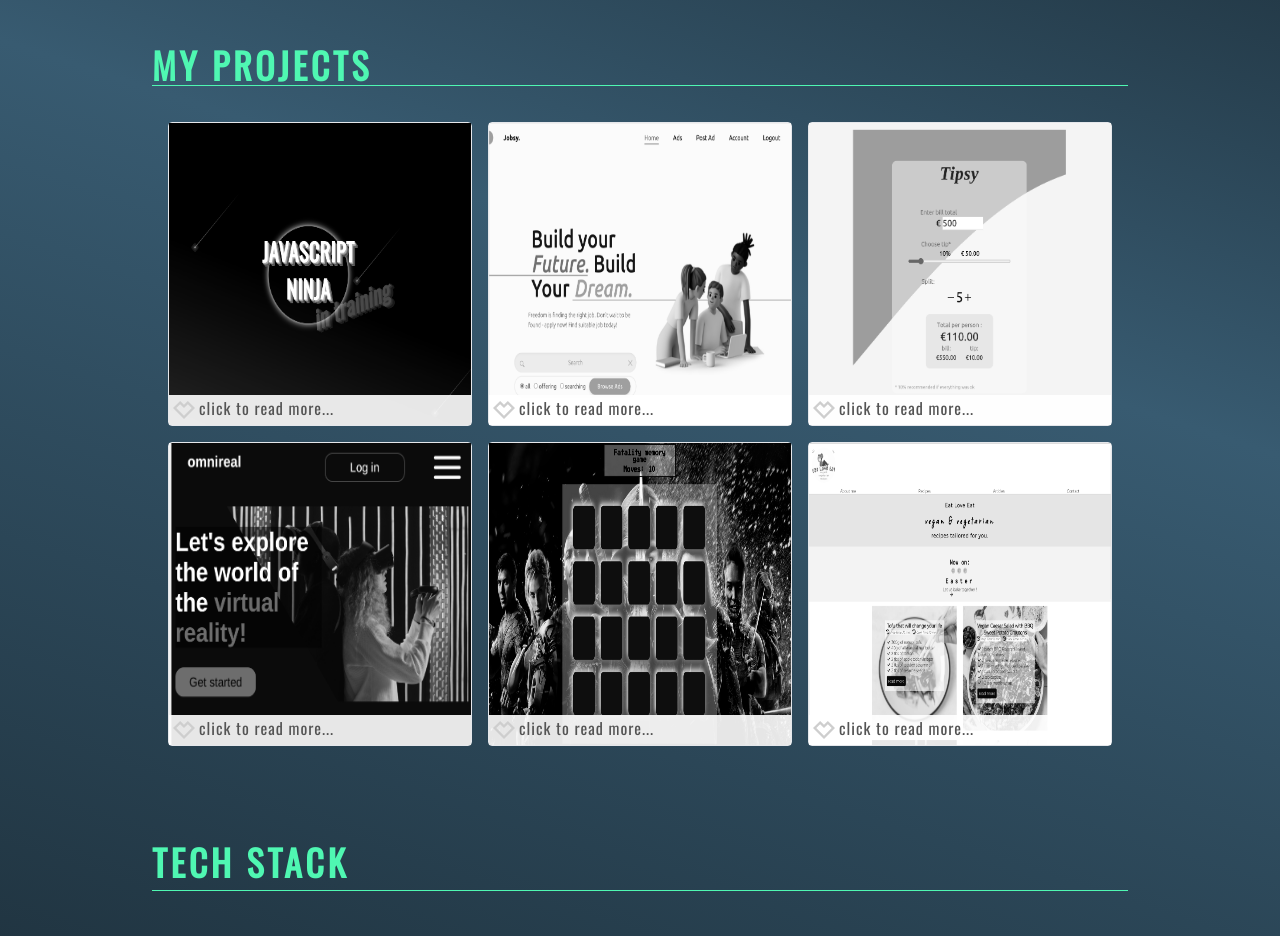
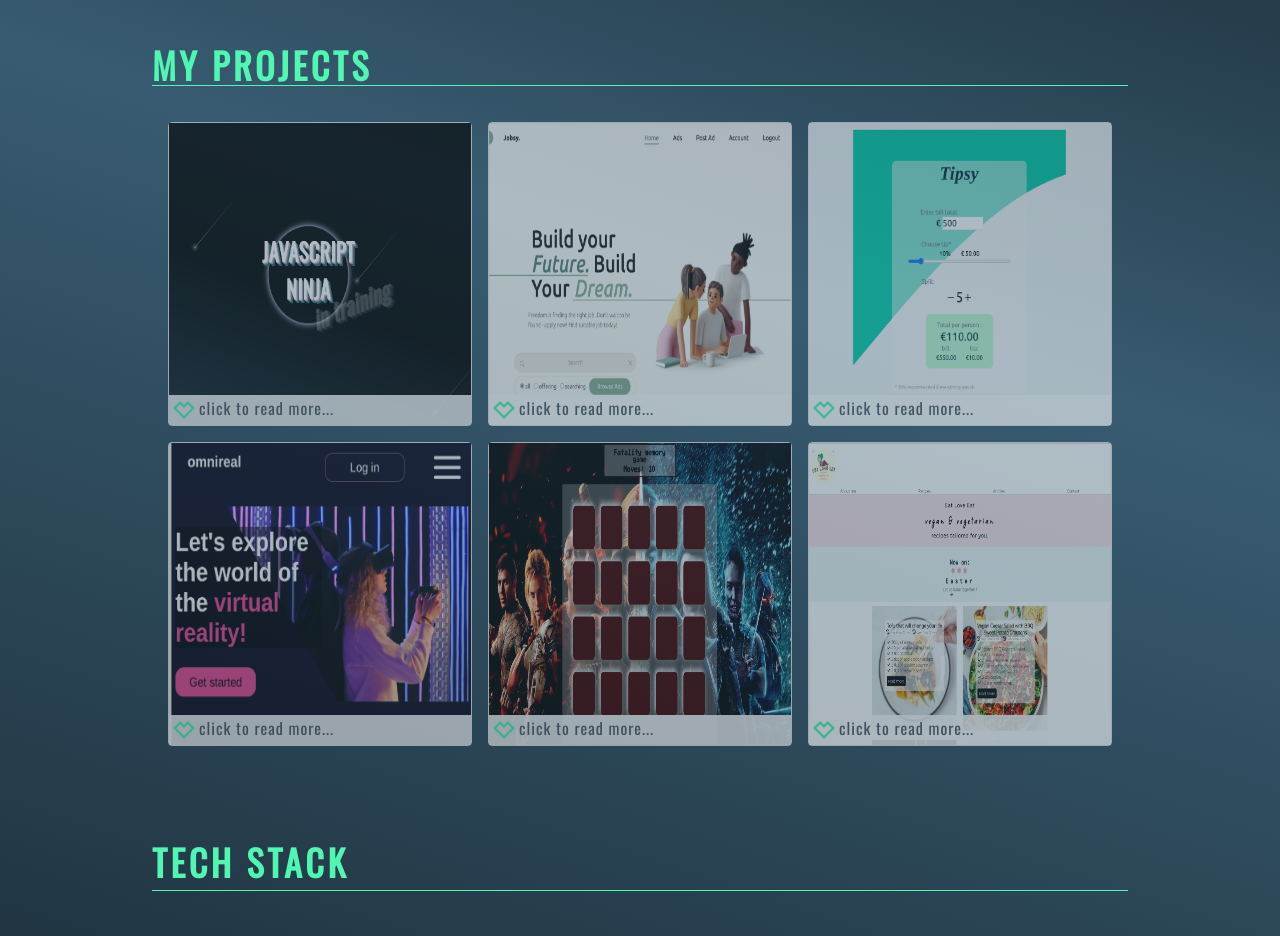
Before and after one commit to paulinahry/portfolio2023, a Next.js app: page / in a window 1280 px wide. Shown: the part 1700-2636 px from the top of the page. Built offline with nearby package versions, Linux system fonts and the light colour scheme.

Commit message:
grayscale out

```diff
--- a/src/components/ProjectCard.jsx
+++ b/src/components/ProjectCard.jsx
@@ -1,78 +1,61 @@
-import Link from 'next/link'
-import Image from 'next/image'
-import React, { useState } from 'react'
-import {SiSpreadshirt} from 'react-icons/si'
+import Link from 'next/link';
+import Image from 'next/image';
+import React, { useState } from 'react';
+import { SiSpreadshirt } from 'react-icons/si';
 
-function ProjectCard ({ title, stack, imgSrc, vercel, github }) {
+function ProjectCard({ title, stack, imgSrc, vercel, github }) {
+  const [showDetails, setShowDetails] = useState(false);
 
-const [showDetails, setShowDetails] = useState(false)
-
-const handleShowDetails=() => {
-    setShowDetails(!showDetails)
-}
+  const handleShowDetails = () => {
+    setShowDetails(!showDetails);
+  };
 
   return (
     <div
       onMouseLeave={() => setShowDetails(false)}
       className='project-card-container
       relative mx-2 border rounded mt-4
-    w-[16rem] h-[16rem] md:w-[19rem] md:h-[19rem] '
+      w-[16rem] h-[16rem] md:w-[19rem] md:h-[19rem]
+      opacity-60 hover:opacity-100 bg-opacity-50 hover:bg-opacity-50'
     >
-
       <div className='w-full h-full'>
-        <div
-        aria-label='image-wrapper'
-        className='relative h-full
-        grayscale hover:grayscale-0'>
-                <Image
-                    src={imgSrc}
-                    alt='project image'
-                    className='w-full h-full'
-                />
+        <div aria-label='image-wrapper' className='relative h-full'>
+          <Image src={imgSrc} alt='project image' className='w-full h-full' />
 
           {/*SHOW DETAILS  */}
           <div
             onClick={handleShowDetails}
-            className=' absolute w-full
-            bottom-0 right-0 grayscale-0
-            bg-white  bg-opacity-90'
+            className='absolute w-full bottom-0 right-0 bg-white bg-opacity-90'
           >
-                <SiSpreadshirt size={22} className='text-details cursor-pointer z-20 inline m-1'  />
+            <SiSpreadshirt size={22} className='text-details cursor-pointer z-20 inline m-1' />
             <span className='text-gray-600 cursor-pointer'>click to read more... </span>
-
           </div>
           {/*SHOW DETAILS END */}
 
-
           {/* DETAILS CONTAINER */}
-            <div className=
-            {`absolute bottom-8 w-full  bg-white bg-opacity-95  p-4
-            ${showDetails ? 'opacity-100' : 'opacity-0'}
-            transition-opacity duration-300`}>
-
+          <div
+            className={`absolute bottom-8 w-full bg-white bg-opacity-95 p-4 ${
+              showDetails ? 'opacity-100' : 'opacity-0'
+            } transition-opacity duration-300`}
+          >
             <p className='text-gray-600 mb-2'>{title}</p>
             <p className='text-gray-500'>{stack}</p>
 
             <div className='mt-4'>
               <Link href={vercel} target='_blank'>
-                        <p className='text-md  text-gray-500 font-medium underline'>
-                            Demo
-                        </p>
+                <p className='text-md text-gray-500 font-medium underline'>Demo</p>
               </Link>
               <span className='mx-2 text-details'>|</span>
               <Link href={github} target='_blank'>
-                        <p className='text-md text-gray-500 font-medium underline'>
-                            Code
-                        </p>
+                <p className='text-md text-gray-500 font-medium underline'>Code</p>
               </Link>
             </div>
           </div>
           {/* DETAILS CONTAINER END*/}
-
         </div>
       </div>
     </div>
-    )
+  );
 }
 
-export default ProjectCard
+export default ProjectCard;
```
Lines whose indentation alone changed are shown as unchanged.
